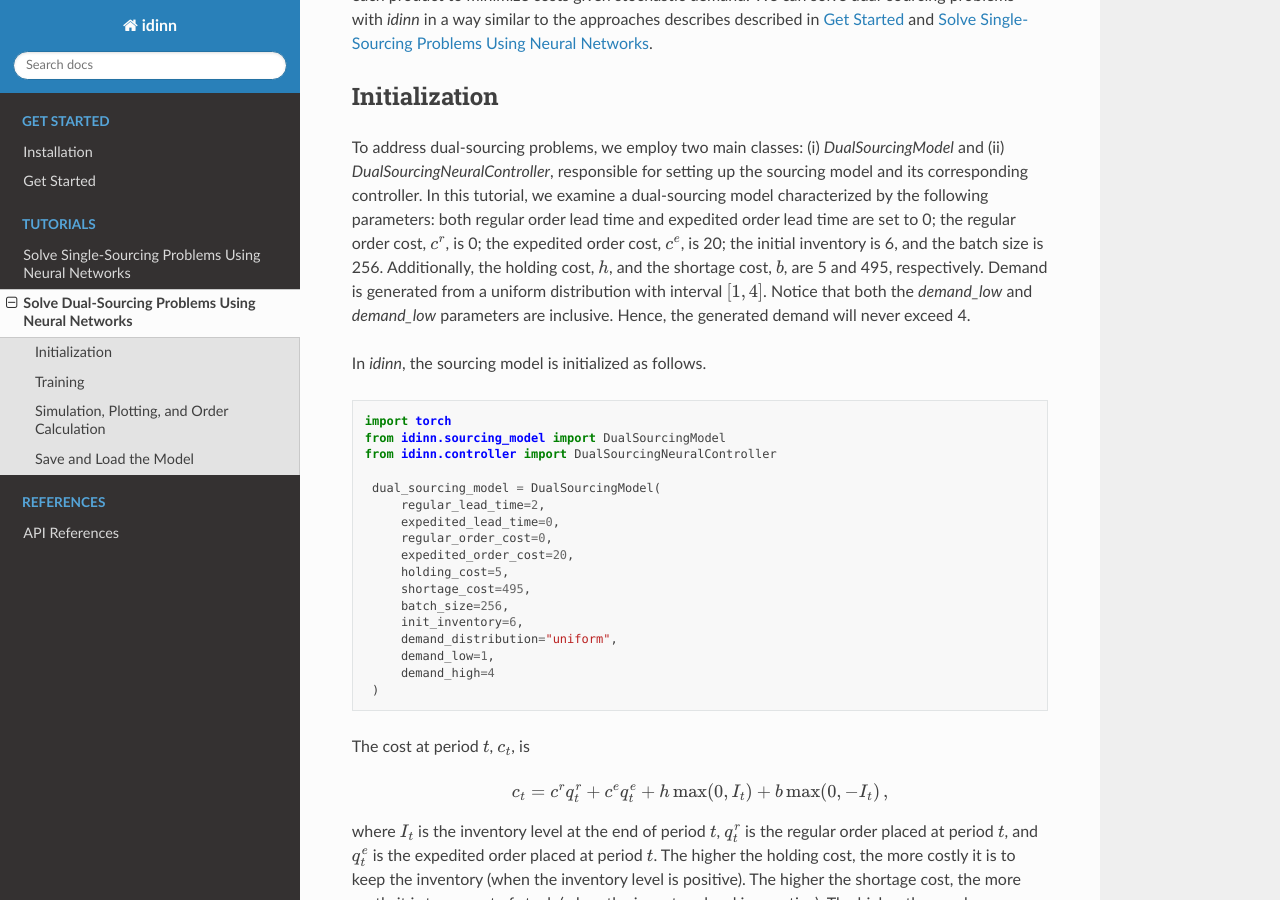
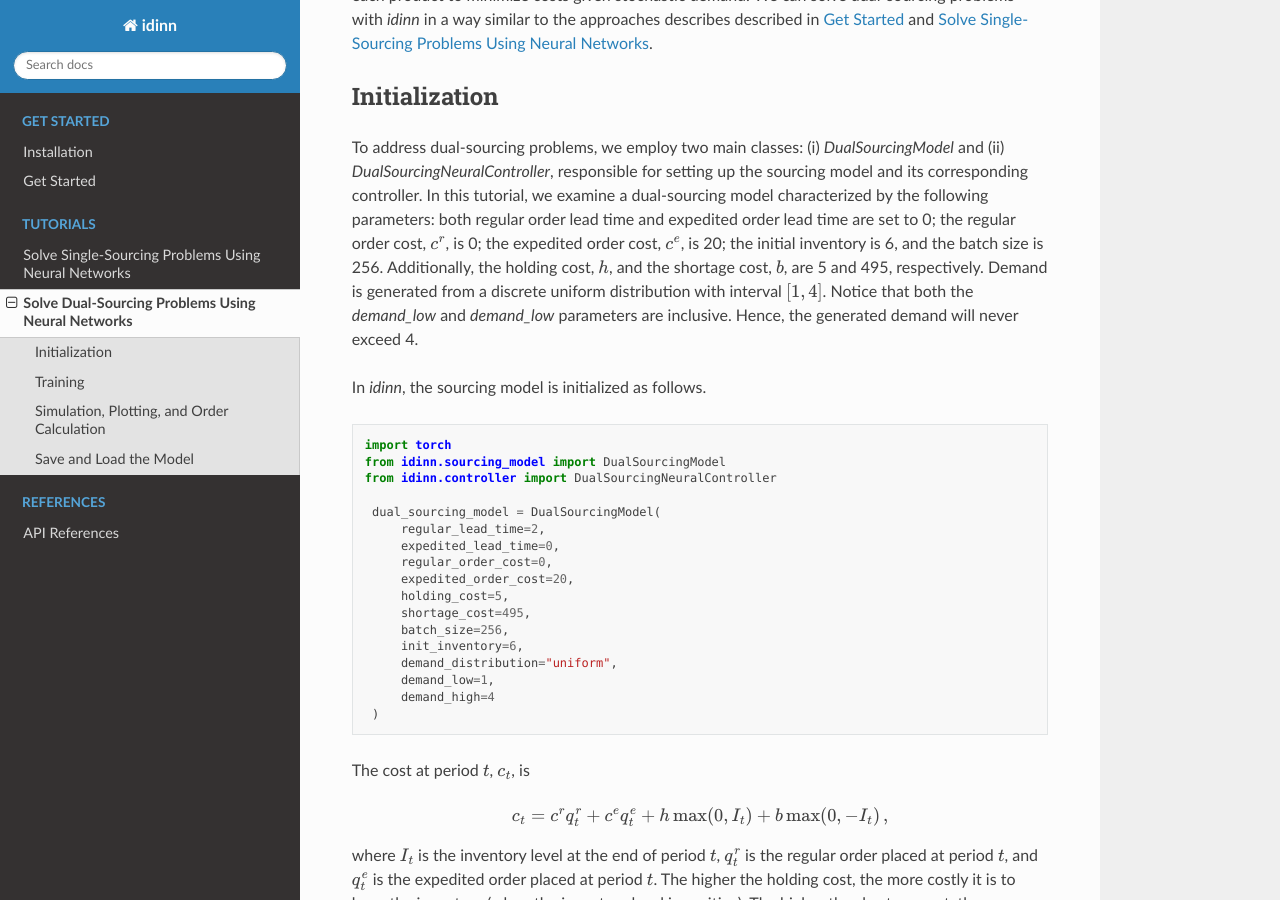
Before and after one commit to iewaij/idinn-streamlit, a Sphinx documentation site: the page built from docs/tutorials/dual.rst, in a window 1280 px wide and 900 px high, scrolled down 309 px. Built offline with Sphinx 7.4.7 and the Read the Docs theme 2.0.0, drawn with Linux system fonts in a browser that asks for light colours.

Commit message:
Update file dual.rst

```diff
--- a/docs/tutorials/dual.rst
+++ b/docs/tutorials/dual.rst
@@ -6,7 +6,7 @@ Dual-sourcing problems are similar to single-sourcing problems but are more intr
 Initialization
 --------------
 
-To address dual-sourcing problems, we employ two main classes: (i) `DualSourcingModel` and (ii) `DualSourcingNeuralController`, responsible for setting up the sourcing model and its corresponding controller. In this tutorial, we examine a dual-sourcing model characterized by the following parameters: both regular order lead time and expedited order lead time are set to 0; the regular order cost, :math:`c^r`, is 0; the expedited order cost, :math:`c^e`, is 20; the initial inventory is 6, and the batch size is 256. Additionally, the holding cost, :math:`h`, and the shortage cost, :math:`b`, are 5 and 495, respectively. Demand is generated from a uniform distribution with interval :math:`[1, 4]`. Notice that both the `demand_low` and `demand_low` parameters are inclusive. Hence, the generated demand will never exceed 4.
+To address dual-sourcing problems, we employ two main classes: (i) `DualSourcingModel` and (ii) `DualSourcingNeuralController`, responsible for setting up the sourcing model and its corresponding controller. In this tutorial, we examine a dual-sourcing model characterized by the following parameters: both regular order lead time and expedited order lead time are set to 0; the regular order cost, :math:`c^r`, is 0; the expedited order cost, :math:`c^e`, is 20; the initial inventory is 6, and the batch size is 256. Additionally, the holding cost, :math:`h`, and the shortage cost, :math:`b`, are 5 and 495, respectively. Demand is generated from a discrete uniform distribution with interval :math:`[1, 4]`. Notice that both the `demand_low` and `demand_low` parameters are inclusive. Hence, the generated demand will never exceed 4.
 
 In `idinn`, the sourcing model is initialized as follows.
 
```
